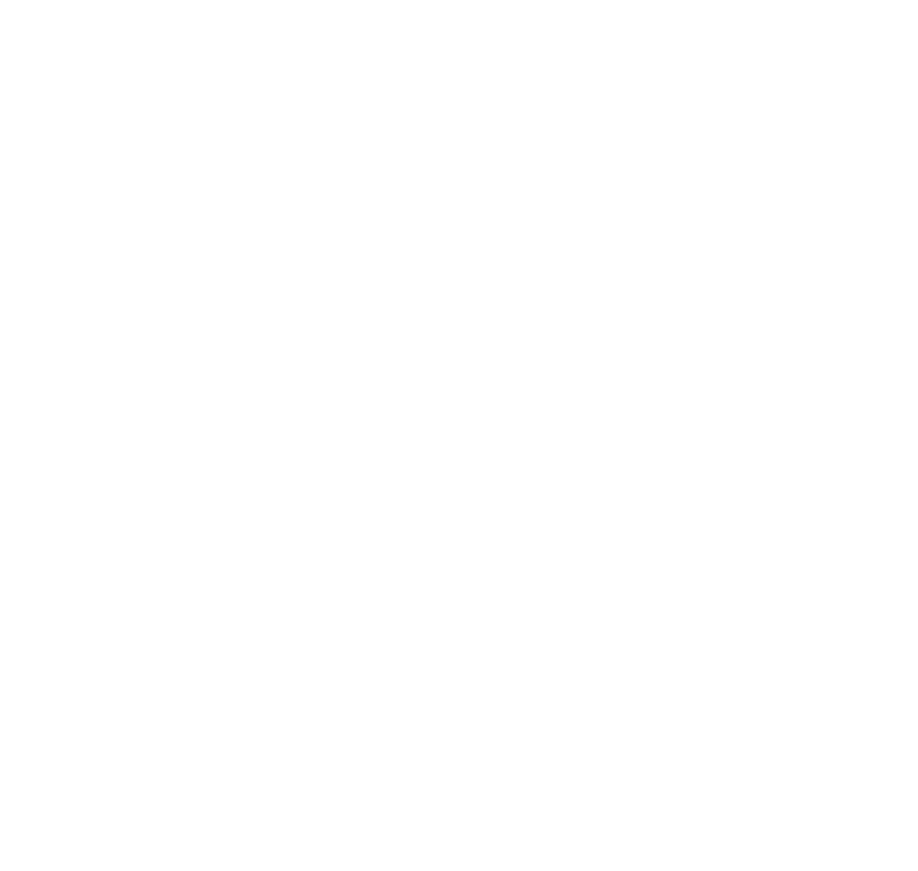
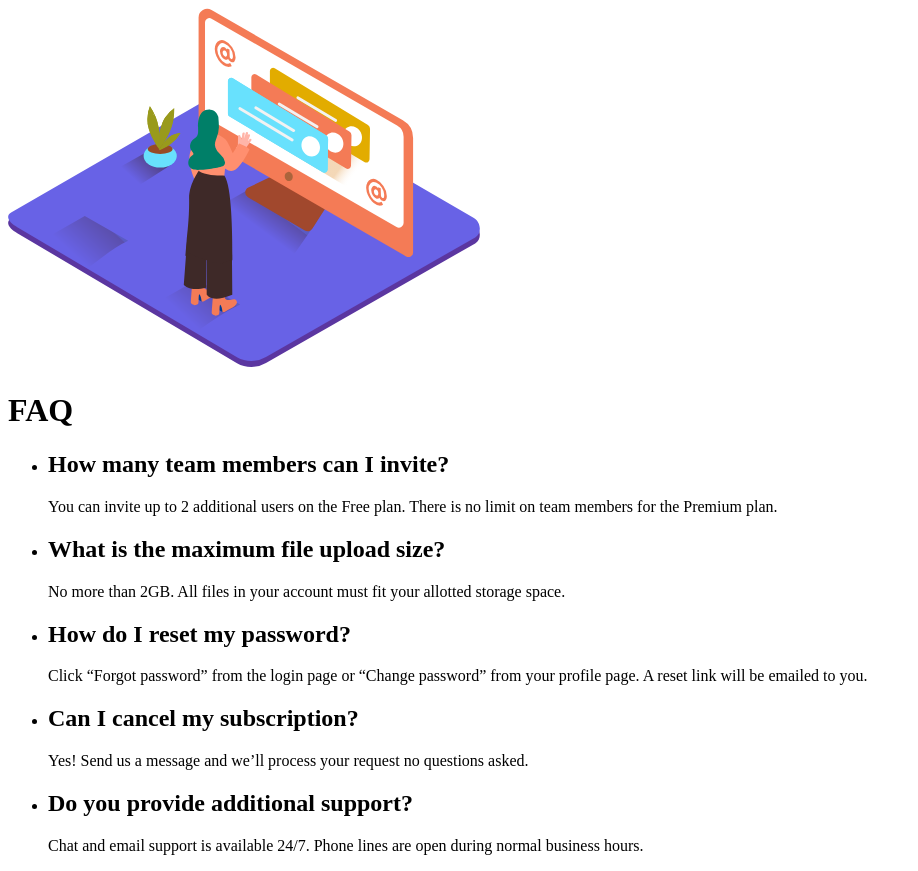
Before and after one commit to DarkPsycho0/faq-accordion-card, a plain HTML site: page index.html in a window 1280 px wide. Shown: the whole page, without its empty margins (0-918 px from the left). Before the commit the page ends 800 px from the top, so only its background shows below. Drawn offline with Linux system fonts and the light colour scheme.

Commit message:
html pronto

```diff
--- a/index.html
+++ b/index.html
@@ -11,7 +11,36 @@
     <title>Frontend Mentor | FAQ Accordion Card</title>
 </head>
 <body>
-
+    <main class="container">
+        <img src="./src/images/illustration-woman-online-desktop.svg">
+        <div>
+            <h1>FAQ</h1>
+            <ul class="qea">
+                <li class="item">
+                    <h2 class="question">How many team members can I invite?</h2>
+                    <p class="anwser">You can invite up to 2 additional users on the Free plan. There is no limit on
+                        team members for the Premium plan.</p>
+                </li>
+                <li class="item">
+                    <h2 class="question">What is the maximum file upload size?</h2>
+                    <p class="anwser">No more than 2GB. All files in your account must fit your allotted storage space.</p>
+                </li>
+                <li class="item">
+                    <h2 class="question">How do I reset my password?</h2>
+                    <p class="anwser">Click “Forgot password” from the login page or “Change password” from your profile page.
+                        A reset link will be emailed to you.</p>
+                </li>
+                <li class="item">
+                    <h2 class="question">Can I cancel my subscription?</h2>
+                    <p class="anwser">Yes! Send us a message and we’ll process your request no questions asked.</p>
+                </li>
+                <li class="item">
+                    <h2 class="question">Do you provide additional support?</h2>
+                    <p class="anwser">Chat and email support is available 24/7. Phone lines are open during normal business hours.</p>
+                </li>
+            </ul>
+        </div>
+    </main>
     <script src="./src/js/index.js"></script>
 </body>
 </html>
```
